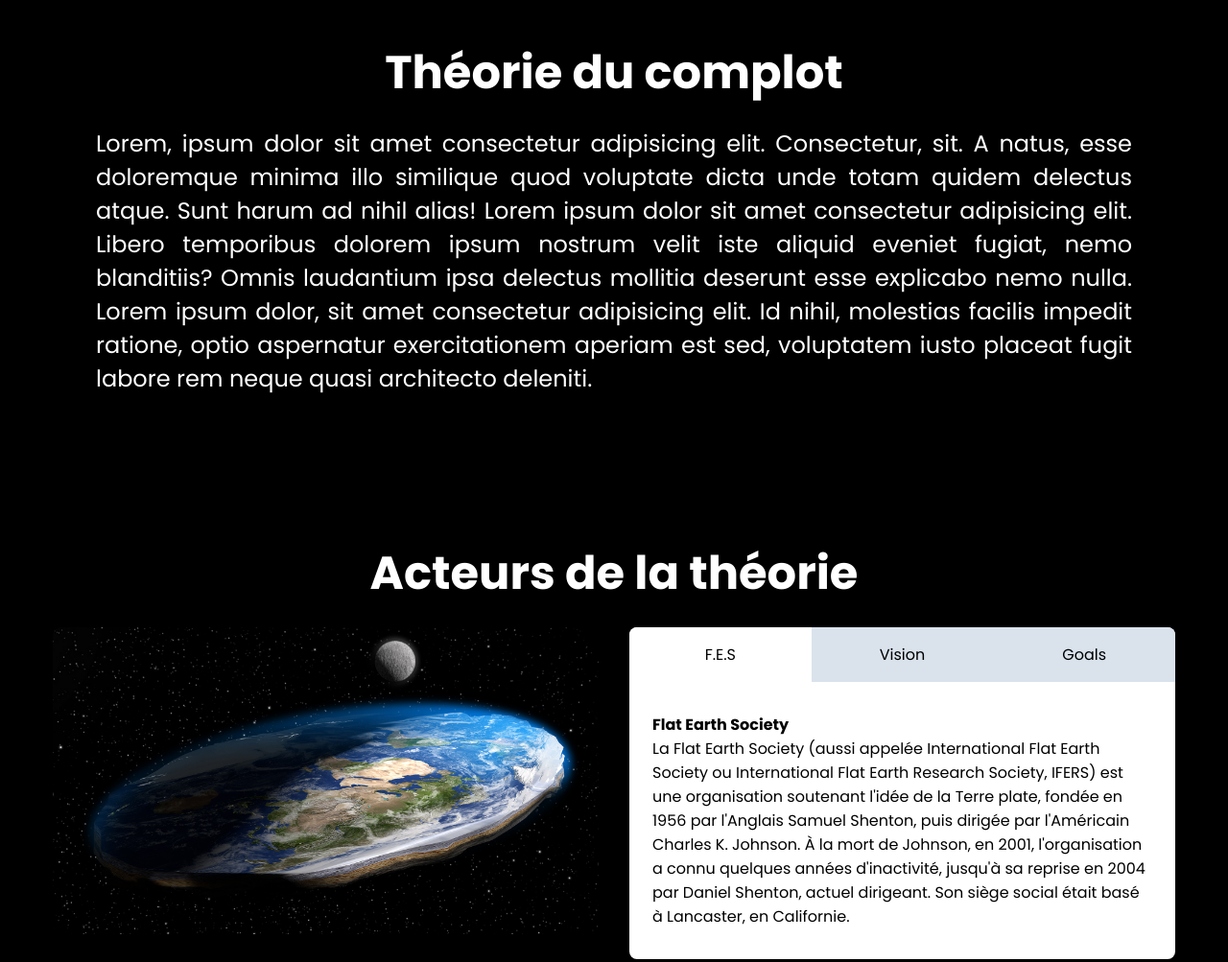
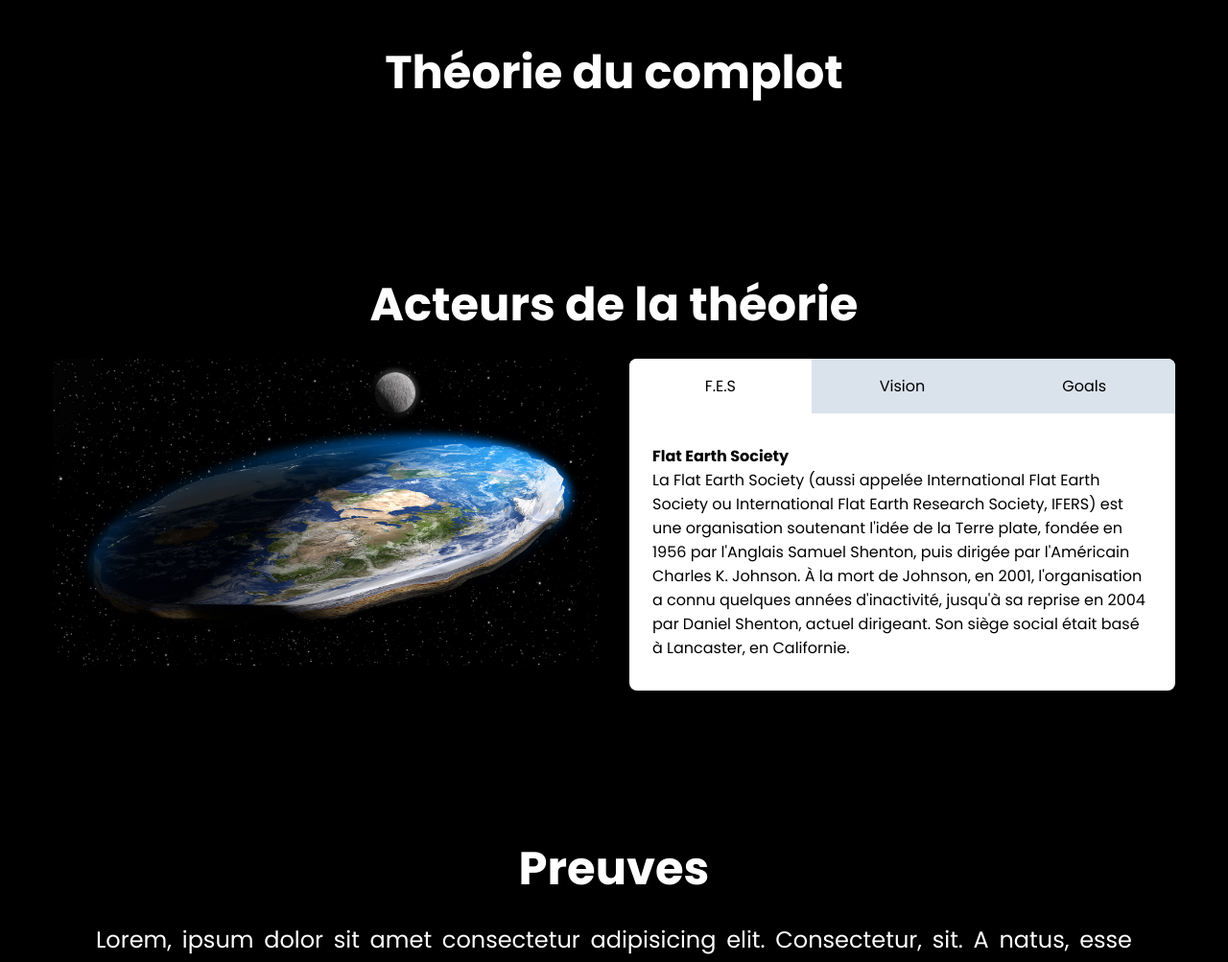
Before and after one commit to RomainTrchy/flat-earth, a website: page html/index.html in a window 1280 px wide. Shown: the part 860-1863 px from the top of the page at 96% size. Drawn offline with Linux system fonts and the light colour scheme.

Commit message:
Invalid DateTime

```diff
--- a/html/index.html
+++ b/html/index.html
@@ -34,16 +34,7 @@
       <h2>Théorie du complot</h2>
 
       <p align="justify">
-        Lorem, ipsum dolor sit amet consectetur adipisicing elit. Consectetur,
-        sit. A natus, esse doloremque minima illo similique quod voluptate dicta
-        unde totam quidem delectus atque. Sunt harum ad nihil alias! Lorem ipsum
-        dolor sit amet consectetur adipisicing elit. Libero temporibus dolorem
-        ipsum nostrum velit iste aliquid eveniet fugiat, nemo blanditiis? Omnis
-        laudantium ipsa delectus mollitia deserunt esse explicabo nemo nulla.
-        Lorem ipsum dolor, sit amet consectetur adipisicing elit. Id nihil,
-        molestias facilis impedit ratione, optio aspernatur exercitationem
-        aperiam est sed, voluptatem iusto placeat fugit labore rem neque quasi
-        architecto deleniti.
+
       </p>
 
       <h2 id="acteurs">Acteurs de la théorie</h2>
```
